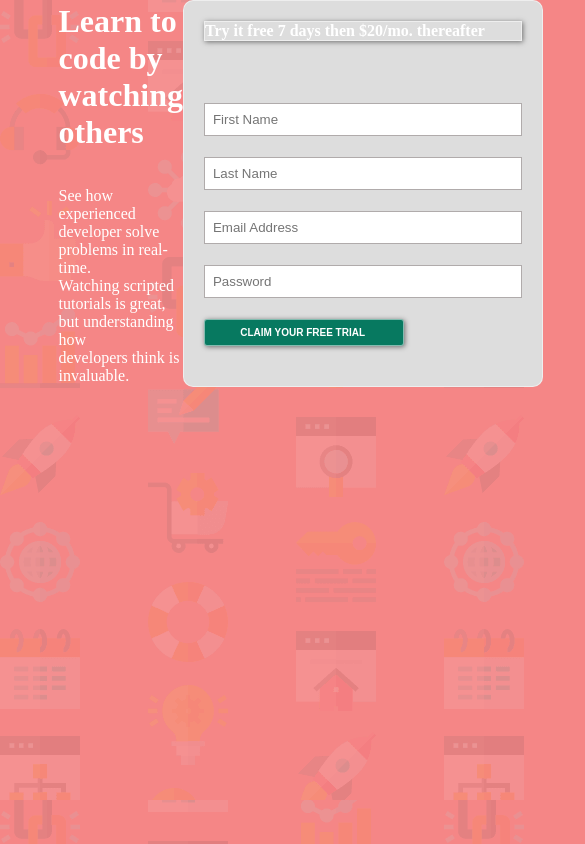
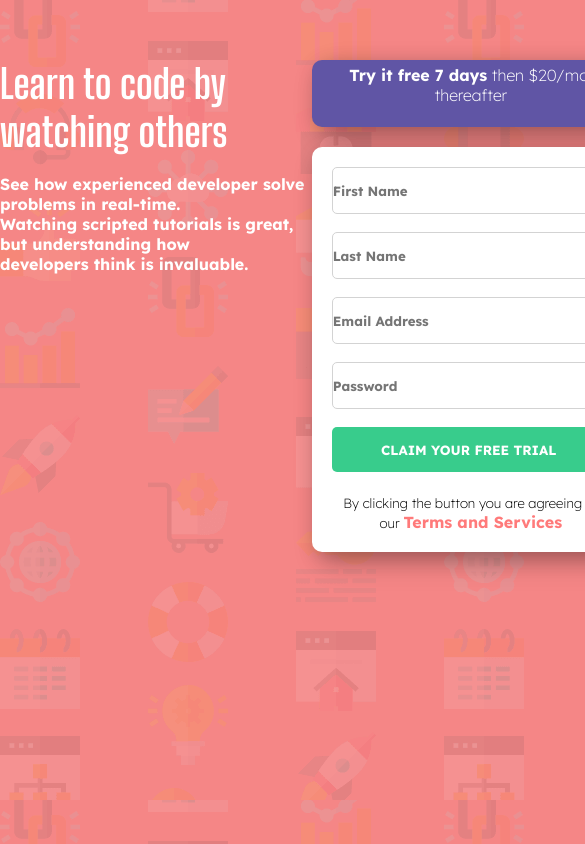
Before and after one commit to drizla01/css_demo2, a plain HTML site: page index.html in a window 390 px wide. Shown: the top 844 px of the page, 585 px wide, since content can reach past the window. Drawn offline with Linux system fonts and the light colour scheme.

Commit message:
file for responsiveness Task

```diff
--- a/index.html
+++ b/index.html
@@ -4,115 +4,70 @@
     <meta charset="UTF-8" />
     <meta http-equiv="X-UA-Compatible" content="IE=edge" />
     <meta name="viewport" content="width=device-width, initial-scale=1.0" />
+    <link rel="stylesheet" href="style.css">
+    <link rel="preconnect" href="https://fonts.googleapis.com">
+    <link rel="preconnect" href="https://fonts.gstatic.com" crossorigin>
+    <link href="https://fonts.googleapis.com/css2?family=Big+Shoulders+Display:wght@700&family=Lexend+Deca:wght@200;700&display=swap" rel="stylesheet">
     <title>Registration page</title>
   </head>
   <body>
-    <style>
-        *{
-            margin: 0;
-            padding: 0;
-        }
-        body{
-            background: url("./images/bg-intro-desktop.png");
-            background-color: rgb(245, 134, 134);
-        }
-        .page{
-            display: flex;
-            justify-content:space-between;
-            align-items: center ;
 
-        }
-        .para{
-            padding-left: 15%;
-            color: #fff;
-           }
-           .form{
-
-            background-color: #ddd;
-            width: 100%;
-            font-size: 18px;
-            border-radius: 10px;
-            border: 1px solid rgba(255, 255, 255, 0.5);
-
-           }
-        form#register{
-            margin: 20px;
-
-        }
-    input#name{
-    padding: 8px;
-    width: 300px;
-    background-color: #fff;
-    border: 1px solid rgba(17, 2, 2, 0.329);
-}
-    input#submit{
-    width: 200px;
-    padding: 7px;
-    justify-items: center;
-    font-size: 10px;
-    font-weight: 600;
-    border: none;
-    border-radius: 3px;
-    background-color: rgb(7, 121, 96);
-    color: #fff;
-    cursor: pointer;
-    border: 1px solid rgba(255, 255, 255, 0.5);
-    box-shadow: 1px 1px 5px rgba(0, 0, 0, 0.5);
-    margin-bottom: 20px;
-}
-form h3{
-    color: #fff;
-    font-size: 16px;
-    border: 1px solid rgba(255, 255, 255, 0.5);
-    box-shadow: 1px 1px 5px rgba(0, 0, 0, 0.5);
-    margin-bottom: 20px;
-
-}
-    </style>
     <div class="page">
       <div class="para">
-        <h1>Learn to code by <br> watching others</h1>
-        <br><br>
+          <h1>Learn to code by <br> watching others</h1>
+          <br>
         <p>
           See how experienced developer solve problems in real-time. <br />
           Watching scripted tutorials is great, but understanding how <br />
           developers think is invaluable.
         </p>
       </div>
-      <div class="form">
-        <form id="register" method="post">
-            <div><h3> <strong>  Try it free 7 days</strong> then $20/mo. thereafter</h3></div>
-          <br /><br />
+          <div class="container">
+            <div class="head"><span class="title">
+              <strong> Try it free 7 days</strong> then $20/mo. thereafter
+            </span>
+            </div><br>
+        <form>
+          <div class="input-field">
           <input
             type="text"
             name="fname"
             id="name"
             placeholder="First Name"
           />
-          <br /><br />
+        </div>
+          <div class="input-field">
           <input
             type="text"
             name="lname"
             id="name"
             placeholder="Last Name"
           />
-          <br /><br />
+        </div>
+       <div class="input-field">
           <input
             type="email"
             name="email"
             id="name"
             placeholder="Email Address"
           />
-          <br /><br />
+        </div>
+       <div class="input-field">
           <input
             type="password"
             name="password"
             id="name"
             placeholder="Password"
           />
-          <br /><br />
+        </div>
+        <div class="input-field button">
           <input type="submit" value="CLAIM YOUR FREE TRIAL " name="submit" id="submit" />
-      </div>
+        </div>
+        <div class="disclaimer"><small>By clicking the button
+           you are agreeing to our </small><a href="#"><strong> Terms and Services</strong></a></div>
+        </form>
+        </div>
+    </div>
     </div>
   </body>
 </html>
--- /dev/null
+++ b/style.css
@@ -0,0 +1,88 @@
+* {
+  margin: 0;
+  padding: 0;
+}
+body {
+  background: url("./images/bg-intro-desktop.png");
+  background-color: rgb(245, 134, 134);
+  display: grid;
+  height: 100%;
+}
+.page {
+  display: flex;
+  justify-content: space-around;
+  padding-top: 60px;
+}
+.para h1 {
+  font-family: "Big Shoulders Display", cursive;
+  color: #fff;
+  text-align: start;
+  font-size: 40px;
+  font-weight: 700;
+}
+.para p {
+  font-family: "Lexend Deca", sans-serif;
+  font-weight: 550;
+  color: #fff;
+  font-size: 16px;
+}
+.container {
+  width: 500px;
+  border-radius: 5px;
+  place-items: center;
+  font-family: "Lexend Deca", sans-serif;
+}
+.container .head {
+  background: hsl(248, 32%, 49%);
+  text-align: center;
+  padding-top: 5px;
+  padding-bottom: 3px;
+  height: 7vh;
+  margin: 0 auto;
+  color: #fff;
+  box-shadow: rgb(132, 135, 126);
+  border-radius: 10px;
+  box-shadow: 10px 10px 30px rgba(0, 0, 0, 0.19),
+    6px 6px 20px rgba(0, 0, 0, 0.23);
+  border-radius: 10px;
+}
+.container form {
+  background: #fff;
+  padding: 20px 20px 20px 20px;
+  box-shadow: 10px 10px 30px rgba(0, 0, 0, 0.19),
+    6px 6px 20px rgba(0, 0, 0, 0.23);
+  border-radius: 10px;
+}
+
+.container form .input-field {
+  height: 45px;
+  margin-bottom: 20px;
+  position: relative;
+}
+.container form .input-field input {
+  height: 100%;
+  width: 100%;
+  outline: none;
+  border-radius: 5px;
+  border: 1px solid lightgray;
+  font-family: "Lexend Deca", sans-serif;
+  font-weight: bold;
+}
+
+.container form .button input {
+  padding-left: 0px;
+  border: 1px solid;
+  background: hsl(154, 59%, 51%);
+  cursor: pointer;
+  border: none;
+  color: #fff;
+}
+
+.container form .disclaimer {
+  text-align: center;
+}
+
+.container form .disclaimer a {
+  color: hsl(0, 100%, 74%);
+  text-decoration: none;
+}
```
